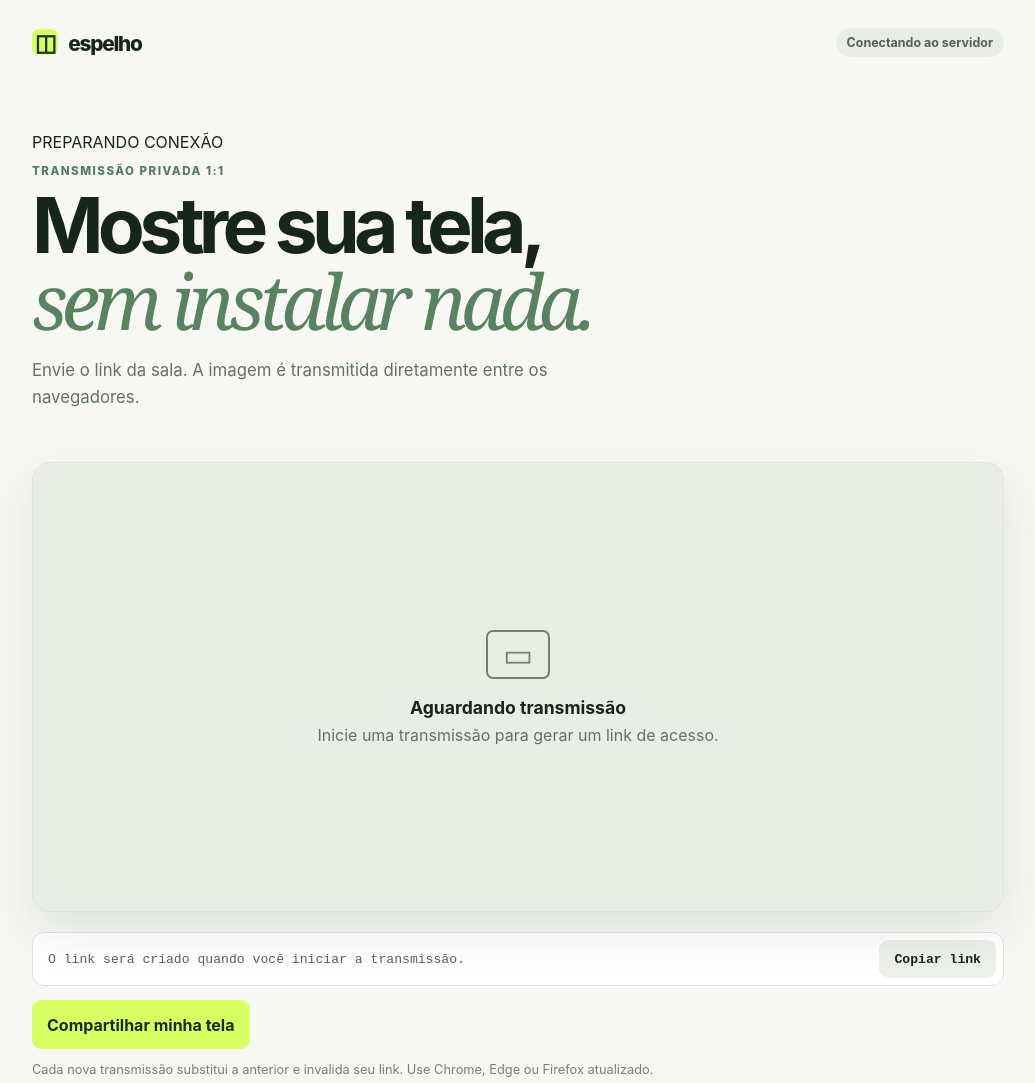
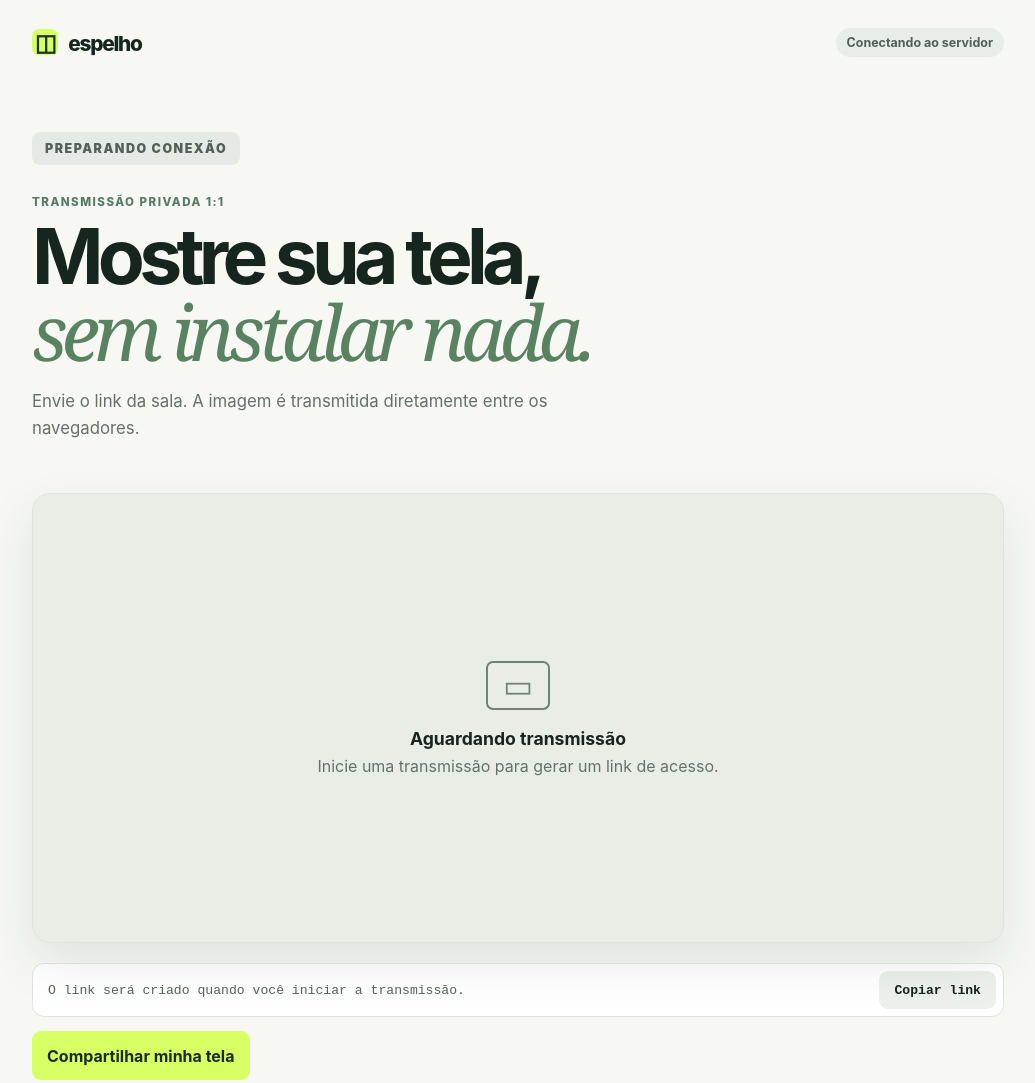
Before and after one commit to Apheliar2001/espelho-screen-share, a website: page index.html in a window 1280 px wide. Shown: the top 1083 px of the page, without its empty margins (122-1157 px from the left). Drawn offline with Linux system fonts and the light colour scheme.

Commit message:
Color code transmission roles

```diff
--- a/style.css
+++ b/style.css
@@ -3,6 +3,7 @@
 .shell { max-width:1040px; min-height:100vh; margin:auto; padding:28px 34px 48px; } header { display:flex; align-items:center; justify-content:space-between; } .brand { font-weight:800; font-size:1.3rem; letter-spacing:-.06em; } .mark { display:inline-grid; place-items:center; width:26px; height:26px; border-radius:7px; margin-right:7px; color:var(--dark); background:var(--lime); font-size:1.45rem; }
 .status { border-radius:99px; padding:7px 11px; font-size:.78rem; font-weight:700; } .neutral { background:#e9ede8; color:#516158; } .connected { background:#e4f5d4; color:#35611a; } .warning { background:#fff0c9; color:#805900; } .error { background:#ffe2e0; color:#9b302c; }
 .hero { padding:75px 0 35px; } .eyebrow { color:#577a62; font-size:.72rem; font-weight:800; letter-spacing:.13em; } h1 { margin:10px 0 16px; font-size:clamp(2.5rem,6vw,5.3rem); line-height:.97; letter-spacing:-.075em; } h1 em { color:#598260; font-family:Georgia,serif; font-weight:400; } .intro { max-width:520px; font-size:1.05rem; line-height:1.6; color:var(--muted); }
+.role-banner { display:inline-block; margin-bottom:18px; padding:9px 13px; border-radius:8px; background:#e6eae6; color:#536158; font-size:.78rem; font-weight:900; letter-spacing:.12em; } .role-banner.presenter { background:#d8ff63; color:#18352a; } .role-banner.viewer { background:#ccecff; color:#104f70; }
 .stage { position:relative; display:grid; place-items:center; min-height:450px; overflow:hidden; border:1px solid var(--line); border-radius:18px; background:#e9ede6; box-shadow:0 20px 50px #1d33201a; } .empty-state { text-align:center; } .screen-icon { width:64px; height:49px; margin:0 auto 18px; display:grid; place-items:center; border:2px solid #6f8275; border-radius:7px; color:#6f8275; font-size:2rem; } h2 { margin:0 0 7px; font-size:1.1rem; } .empty-state p { margin:0; color:var(--muted); } video { display:none; width:100%; max-height:72vh; background:#111; } video.active { display:block; } .presenting-badge { position:absolute; top:16px; left:16px; padding:8px 11px; border-radius:99px; background:#14352be8; color:white; font-size:.78rem; font-weight:700; }
 .controls { padding-top:20px; } .link-box { display:flex; align-items:center; gap:8px; min-height:52px; padding:7px 7px 7px 15px; border:1px solid var(--line); border-radius:12px; background:white; color:#56645b; font-family:ui-monospace,SFMono-Regular,monospace; font-size:.82rem; } #roomLink { overflow:hidden; text-overflow:ellipsis; white-space:nowrap; flex:1; } button { border:0; border-radius:9px; min-height:38px; padding:0 15px; cursor:pointer; font:inherit; font-weight:750; } .secondary { background:#edf0eb; color:var(--ink); white-space:nowrap; } .actions { display:flex; gap:10px; margin-top:14px; } .primary { min-height:49px; background:var(--lime); color:#182c21; } .danger { min-height:49px; background:#ffe3e2; color:var(--red); } .hint { color:#758078; font-size:.8rem; }
 @media (max-width:600px) { .shell { padding:20px; } .hero { padding-top:52px; } .stage { min-height:270px; } .link-box { align-items:stretch; flex-direction:column; } }
```
